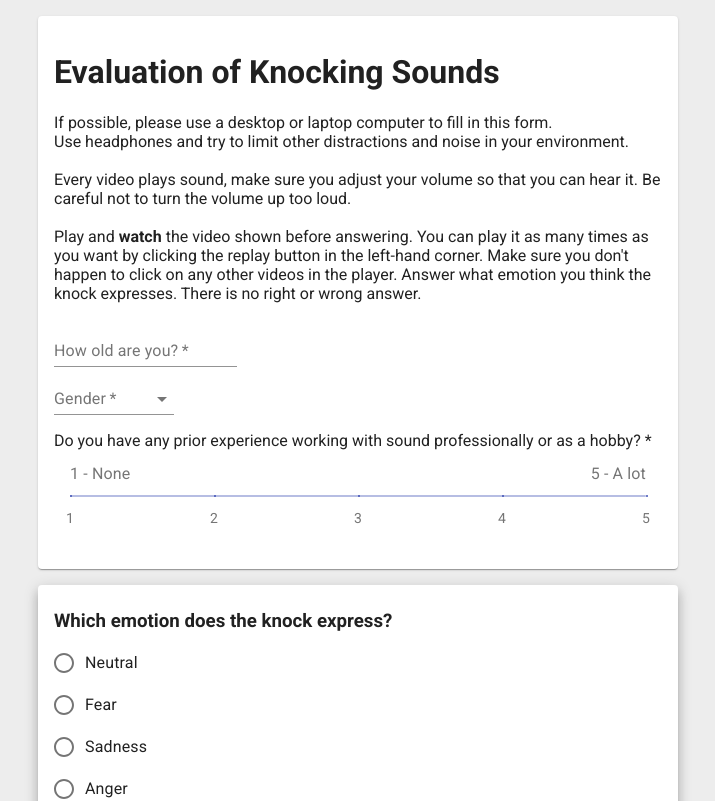
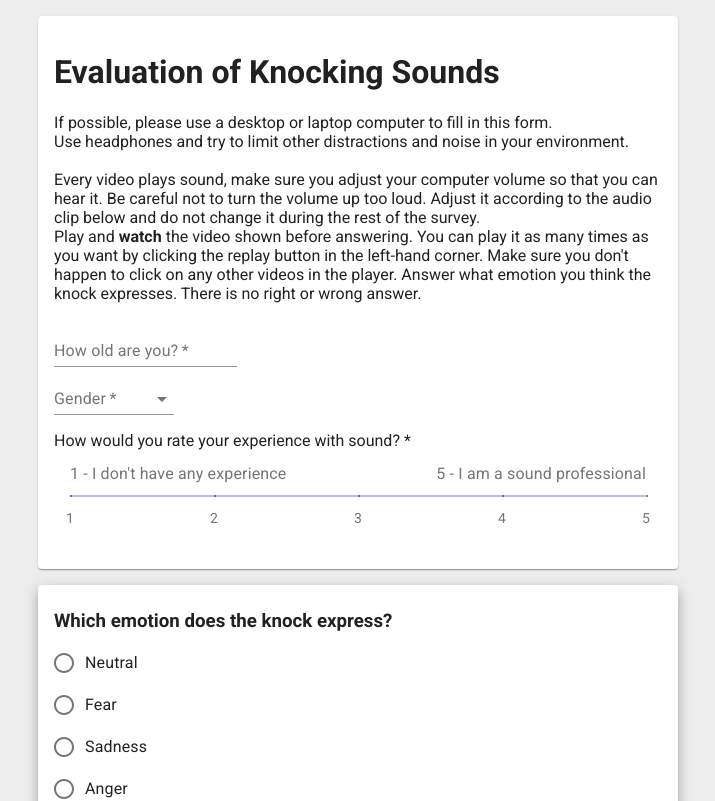
Before and after one commit to AdamJonsson/DM2350-PS4, a React (Create React App) app: page / in a window 1280 px wide. Shown: the top 801 px of the page, without its empty margins (282-997 px from the left). Built offline with nearby package versions, Linux system fonts and the light colour scheme.

Commit message:
Add influence question

```diff
--- a/src/Survey.tsx
+++ b/src/Survey.tsx
@@ -28,6 +28,7 @@ function Survey() {
   const [gender, setGender] = useState("");
   const [customGender, setCustomGender] = useState("");
   const [comment, setComment] = useState("");
+  const [influence, setInfluence] = useState("");
 
   const windowDimensions = useWindowDimensions();
   const [onMobile, setOnMobile] = useState(false);
@@ -79,6 +80,7 @@ function Survey() {
             checkCustomGender() ? customGender : gender,
             answers,
             comment,
+            influence,
             isMobile
           );
           SurveyService.uploadSurveyToFirestore(form).then(() => setSent(true));
@@ -88,8 +90,8 @@ function Survey() {
   };
 
   const checkCustomGender = () => {
-    return gender === "not-listed"
-  }
+    return gender === "not-listed";
+  };
 
   return (
     <div className="App">
@@ -113,16 +115,17 @@ function Survey() {
                     Use headphones and try to limit other distractions and noise
                     in your environment. <br />
                     <br />
-                    Every video plays sound, make sure you adjust your volume so
+                    Every video plays sound, make sure you adjust your computer volume so
                     that you can hear it. Be careful not to turn the volume up
-                    too loud.
+                    too loud. Adjust it according to the audio clip below and do not
+                    change it during the rest of the survey.
                     <br />
-                    <br />
-                    Play and <b>watch</b> the video shown before answering. You can
-                    play it as many times as you want by clicking the replay
+                    Play and <b>watch</b> the video shown before answering. You
+                    can play it as many times as you want by clicking the replay
                     button in the left-hand corner. Make sure you don't happen
                     to click on any other videos in the player. Answer what
-                    emotion you think the knock expresses. There is no right or wrong answer.
+                    emotion you think the knock expresses. There is no right or
+                    wrong answer.
                   </p>
                   <TextField
                     label="How old are you?"
@@ -171,13 +174,12 @@ function Survey() {
                       showErrors && soundFamiliarity === 0 ? "error-text" : ""
                     }
                   >
-                    Do you have any prior experience working with sound
-                    professionally or as a hobby? *
+                    How would you rate your experience with sound? *
                   </p>
                   <div className="marks">
                     <div className="marks-details">
-                      <FormLabel>1 - None</FormLabel>
-                      <FormLabel>5 - A lot</FormLabel>
+                      <FormLabel>1 - I don't have any experience</FormLabel>
+                      <FormLabel>5 - I am a sound professional</FormLabel>
                     </div>
                     <Slider
                       className={soundFamiliarity === 0 ? "noAnswer" : ""}
@@ -239,7 +241,9 @@ function Survey() {
               ))}
               <Card>
                 <div className="content-padding">
-                  <h2>Do you have anything to add (thougths, comments, etc)?</h2>
+                  <h2>
+                    Do you have anything to add (thougths, comments, etc)?
+                  </h2>
                   <div style={{ display: "flex" }}>
                     <TextField
                       id="outlined-multiline-static"
@@ -248,6 +252,19 @@ function Survey() {
                       placeholder="Write your thoughts"
                       variant="outlined"
                       onBlur={(e) => setComment(e.target.value)}
+                    />
+                  </div>
+                  <h2>
+                  What do you think about the materials of the doors? Did they influence your answers?
+                  </h2>
+                  <div style={{ display: "flex" }}>
+                    <TextField
+                      id="outlined-multiline-static"
+                      multiline
+                      rows={4}
+                      placeholder="Write your thoughts"
+                      variant="outlined"
+                      onBlur={(e) => setInfluence(e.target.value)}
                     />
                   </div>
                 </div>
--- a/src/models/SurveyForm.ts
+++ b/src/models/SurveyForm.ts
@@ -7,6 +7,7 @@ export class SurveyForm {
         public gender: string,
         public doorForms: DoorForm[],
         public otherComment: string,
+        public influence: string,
         public isMobile: boolean,
     ){};
 
@@ -17,6 +18,7 @@ export class SurveyForm {
             soundFamiliarity: this.soundFamiliarity,
             gender: this.gender,
             otherComment: this.otherComment,
+            influence: this.influence,
             isMobile: this.isMobile
         }
     }
```
Also changed, not shown: src/components/question/question.tsx (+7 -3 lines).
